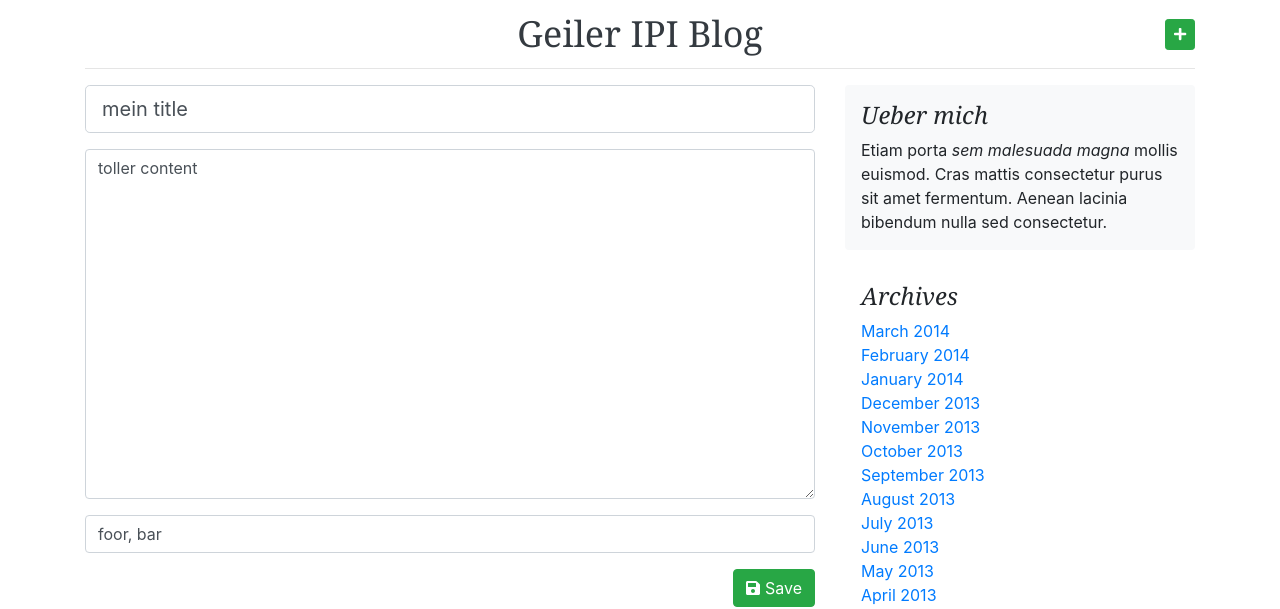
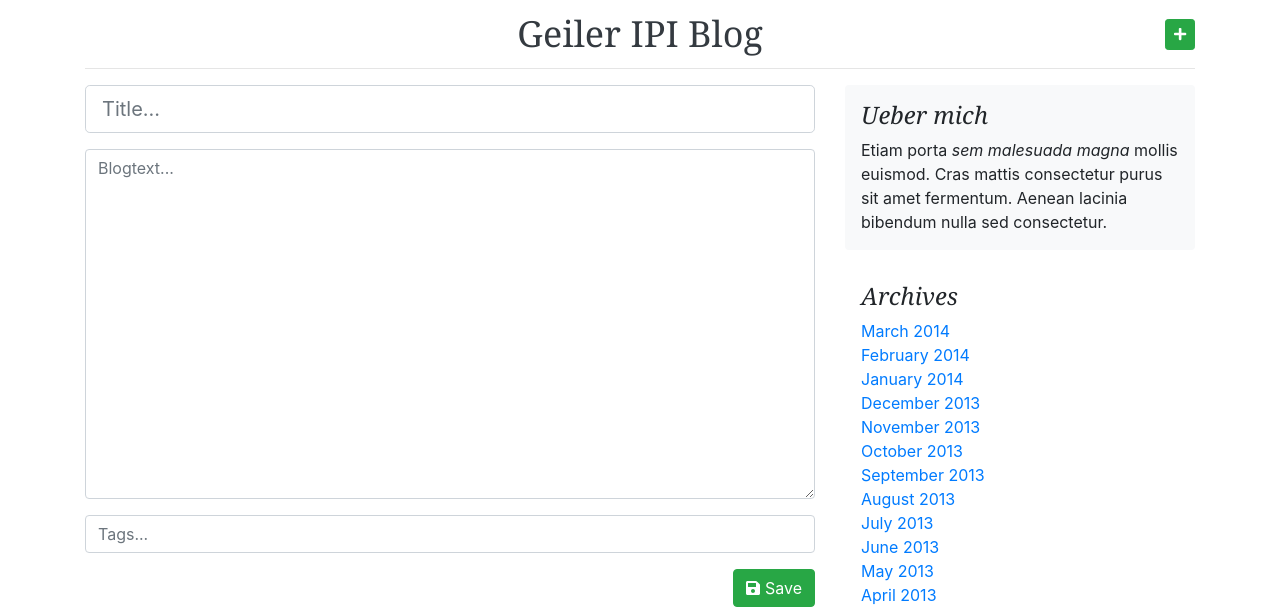
Before and after one commit to vScherb/strtr, a React app: page /new in a window 1280 px wide. Shown: the top 609 px of the page. Built offline with nearby package versions, Linux system fonts and the light colour scheme; what showdown would draw is missing.

Commit message:
new page complete

```diff
--- a/src/client/components/EditPostForm.tsx
+++ b/src/client/components/EditPostForm.tsx
@@ -1,5 +1,10 @@
 import * as React from 'react';
 import { FontAwesomeIcon } from '@fortawesome/react-fontawesome';
+
+export interface EditPostFormProperties
+{
+  onSaveButtonClick: (state: EditPostFormState) => void;
+};
 
 export interface EditPostFormState
 {
@@ -8,16 +13,16 @@ export interface EditPostFormState
   tagsTextboxValue: string;
 };
 
-export class EditPostForm extends React.Component<{}, EditPostFormState>
+export class EditPostForm extends React.Component<EditPostFormProperties, EditPostFormState>
 {
   constructor(props: any)
   {
     super(props);
 
     this.state = {
-      titleTextboxValue: 'mein title',
-      contentTextboxValue: 'toller content',
-      tagsTextboxValue: 'foor, bar'
+      titleTextboxValue: '',
+      contentTextboxValue: '',
+      tagsTextboxValue: ''
     };
   }
 
@@ -67,7 +72,10 @@ export class EditPostForm extends React.Component<{}, EditPostFormState>
 
       <div className="row">
         <div className="col-md-12 text-right">
-          <button type="button" className="btn btn-success" >
+          <button type="button" className="btn btn-success" onClick={() =>
+          {
+            this.props.onSaveButtonClick(this.state);
+          }}>
             <FontAwesomeIcon icon="save" />&nbsp;Save
           </button>
         </div>
--- a/src/client/pages/NewPostPage.tsx
+++ b/src/client/pages/NewPostPage.tsx
@@ -1,3 +1,5 @@
+import api from '../api';
+import { BlogPost } from '../types';
 import { EditPostForm } from '../components';
 
 import * as React from 'react';
@@ -9,5 +11,25 @@ export interface NewPostPageProperties extends RouteComponentProps<{}>
 
 export function NewPostPage(props: NewPostPageProperties)
 {
-  return <EditPostForm />
+  return <EditPostForm onSaveButtonClick={async (state) =>
+  {
+    const tags = state.tagsTextboxValue
+      .split(',')
+      .map(x => x.trim())
+      .filter(x => x.length > 0);
+
+    const now = new Date();
+
+    const post: BlogPost = {
+      id: now.getTime(),
+      title: state.titleTextboxValue.trim(),
+      content: state.contentTextboxValue.trim(),
+      tags,
+      created: now
+    };
+
+    await api.addBlogPost(post);
+
+    props.history.push('/blog/' + post.id);
+  }} />
 }
```
